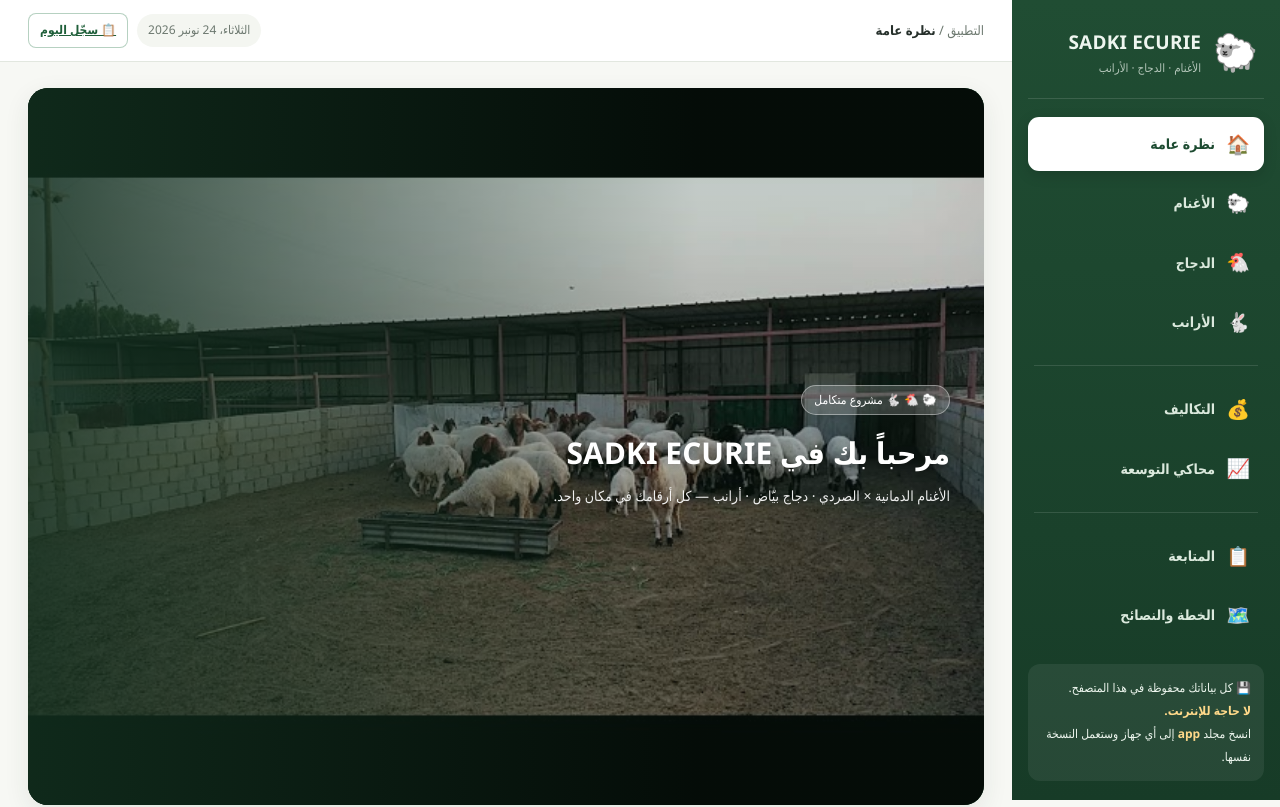
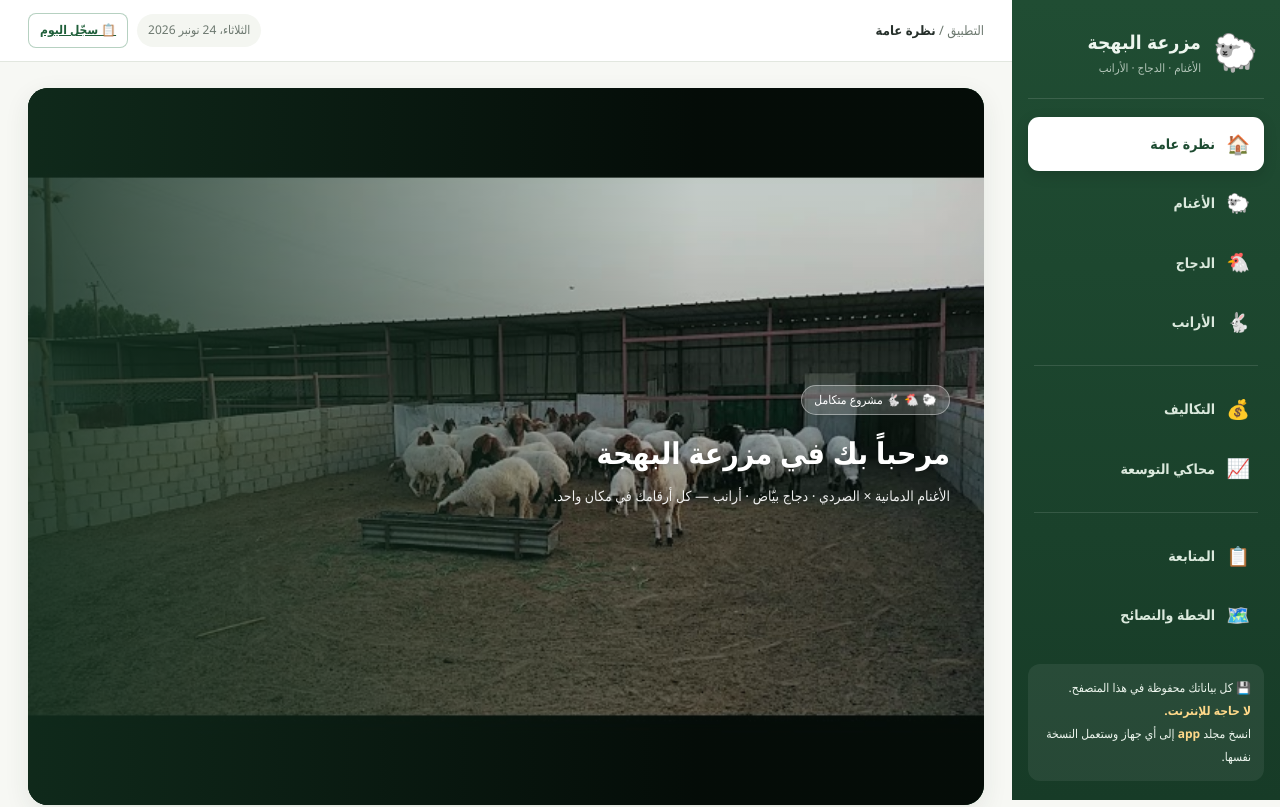
Before and after one commit to LBAHJA-SA/ferme-de-la-joie, a plain HTML site: page index.html in a window 1280 px wide. Shown: the top 807 px of the page. Drawn offline with Linux system fonts and the light colour scheme.

Commit message:
Rename display name to مزرعة البهجة

```diff
--- a/index.html
+++ b/index.html
@@ -3,7 +3,7 @@
 <head>
   <meta charset="UTF-8">
   <meta name="viewport" content="width=device-width, initial-scale=1">
-  <title>SADKI ECURIE — الأغنام · الدجاج · الأرانب</title>
+  <title>مزرعة البهجة — الأغنام · الدجاج · الأرانب</title>
   <link rel="stylesheet" href="css/styles.css">
 </head>
 <body data-page="dashboard">
@@ -11,7 +11,7 @@
     <aside class="sidebar">
       <div class="brand">
         <div class="logo">🐑</div>
-        <div><h1>SADKI ECURIE</h1><small>الأغنام · الدجاج · الأرانب</small></div>
+        <div><h1>مزرعة البهجة</h1><small>الأغنام · الدجاج · الأرانب</small></div>
       </div>
       <nav class="nav" id="nav"></nav>
       <div class="side-foot">
--- a/js/app.js
+++ b/js/app.js
@@ -138,7 +138,7 @@ function pageDashboard(){
   const r=compute(state), e=evaluate(state,r), c=state.counts;
   const totalAnimals=c.ewes+c.rams+c.hens+c.does+c.bucks;
   return `
-  ${hero('مرحباً بك في SADKI ECURIE','الأغنام الدمانية × الصردي · دجاج بيّاض · أرانب — كل أرقامك في مكان واحد.','🐑 🐔 🐇  مشروع متكامل','assets/photos/sheep-barn-outdoor.jpg')}
+  ${hero('مرحباً بك في مزرعة البهجة','الأغنام الدمانية × الصردي · دجاج بيّاض · أرانب — كل أرقامك في مكان واحد.','🐑 🐔 🐇  مشروع متكامل','assets/photos/sheep-barn-outdoor.jpg')}
   <div class="grid g4" style="margin-bottom:18px">
     <div class="stat green"><div class="lab">إجمالي الرؤوس</div><div class="val">${fmt(totalAnimals)}</div><div class="sub">${fmt(c.ewes)} نعجة · ${fmt(c.hens)} دجاجة · ${fmt(c.does+c.bucks)} أرنب</div></div>
     <div class="stat blue"><div class="lab">الاستثمار الإجمالي</div><div class="val money">${fmt(Math.round(r.invest))}</div><div class="sub">درهم مغربي (تقديري)</div></div>
@@ -590,7 +590,7 @@ document.addEventListener('click',e=>{
     const rows=[head,...state.logs.map(l=>[l.date,sp[l.species]||l.species,l.animal||'',l.event,Number(l.cost||0),Number(l.revenue||0),l.notes||''])];
     if(rows.length===1) rows.push(['—','لا توجد أحداث مسجلة بعد','','','','','']);
     const url=URL.createObjectURL(makeXlsx(rows));
-    const link=document.createElement('a'); link.href=url; link.download='SADKI-ECURIE-suivi.xlsx';
+    const link=document.createElement('a'); link.href=url; link.download='mazraat-albahja-suivi.xlsx';
     document.body.appendChild(link); link.click(); link.remove();
     setTimeout(()=>URL.revokeObjectURL(url),1500);
   }
```
